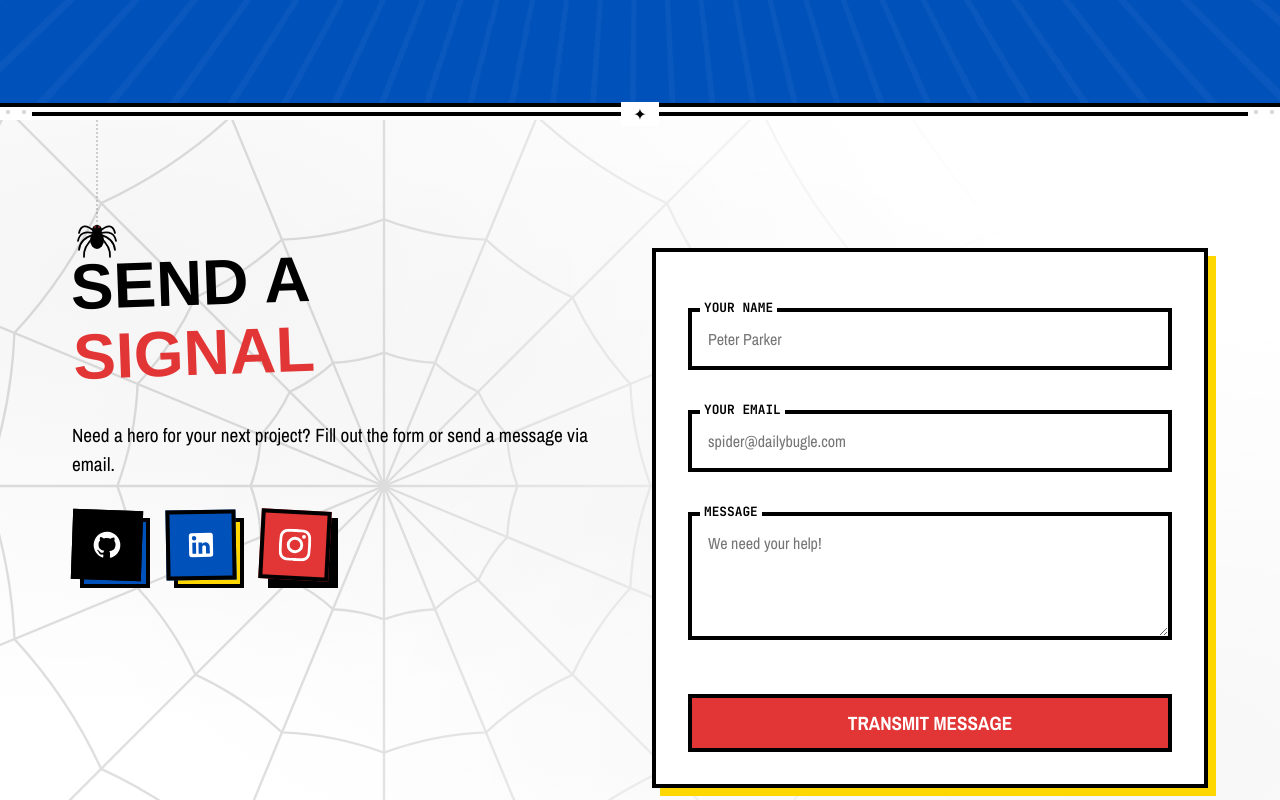
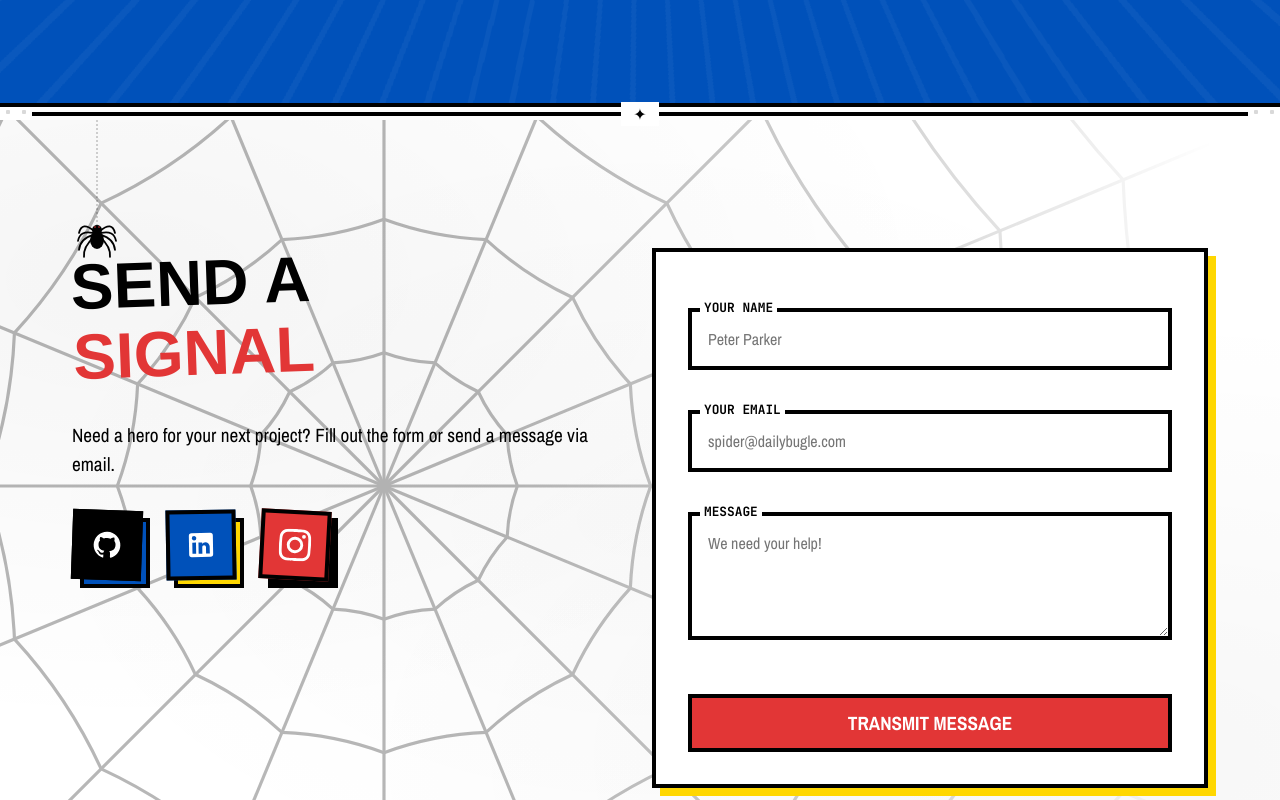
Before and after one commit to Saintfai/portfolio, a Next.js app: page / in a window 1280 px wide. Shown: the part 3320-4120 px from the top of the page. Built offline with nearby package versions, Linux system fonts and the light colour scheme; a web font is replaced by a local one.

Commit message:
Increase backdrop visibility and SVG stroke

```diff
--- a/app/globals.css
+++ b/app/globals.css
@@ -863,22 +863,22 @@ h1, h2, h3, h4, h5, h6 {
   height: 100%;
   pointer-events: none;
   z-index: 0;
-  opacity: 0.12; /* Slightly increased because of the fading effect */
+  opacity: 0.28; /* Increased for stronger visibility */
   transition: opacity 0.3s ease;
-  -webkit-mask-image: linear-gradient(to right, rgba(0, 0, 0, 1) 25%, rgba(0, 0, 0, 0.4) 55%, rgba(0, 0, 0, 0) 80%);
-  mask-image: linear-gradient(to right, rgba(0, 0, 0, 1) 25%, rgba(0, 0, 0, 0.4) 55%, rgba(0, 0, 0, 0) 80%);
+  -webkit-mask-image: linear-gradient(to right, rgba(0, 0, 0, 1) 40%, rgba(0, 0, 0, 0.6) 70%, rgba(0, 0, 0, 0) 95%);
+  mask-image: linear-gradient(to right, rgba(0, 0, 0, 1) 40%, rgba(0, 0, 0, 0.6) 70%, rgba(0, 0, 0, 0) 95%);
 }
 
 /* Web colors based on theme */
 .spiderweb-backdrop-svg path {
   stroke: var(--color-pure-black);
-  stroke-width: 1.5;
+  stroke-width: 2;
   fill: none;
 }
 
 :root[data-theme='noir'] .spiderweb-backdrop-svg path {
   stroke: var(--color-pure-white);
-  opacity: 0.15;
+  opacity: 0.3;
 }
 
 /* Hanging Spider Styles */
```
